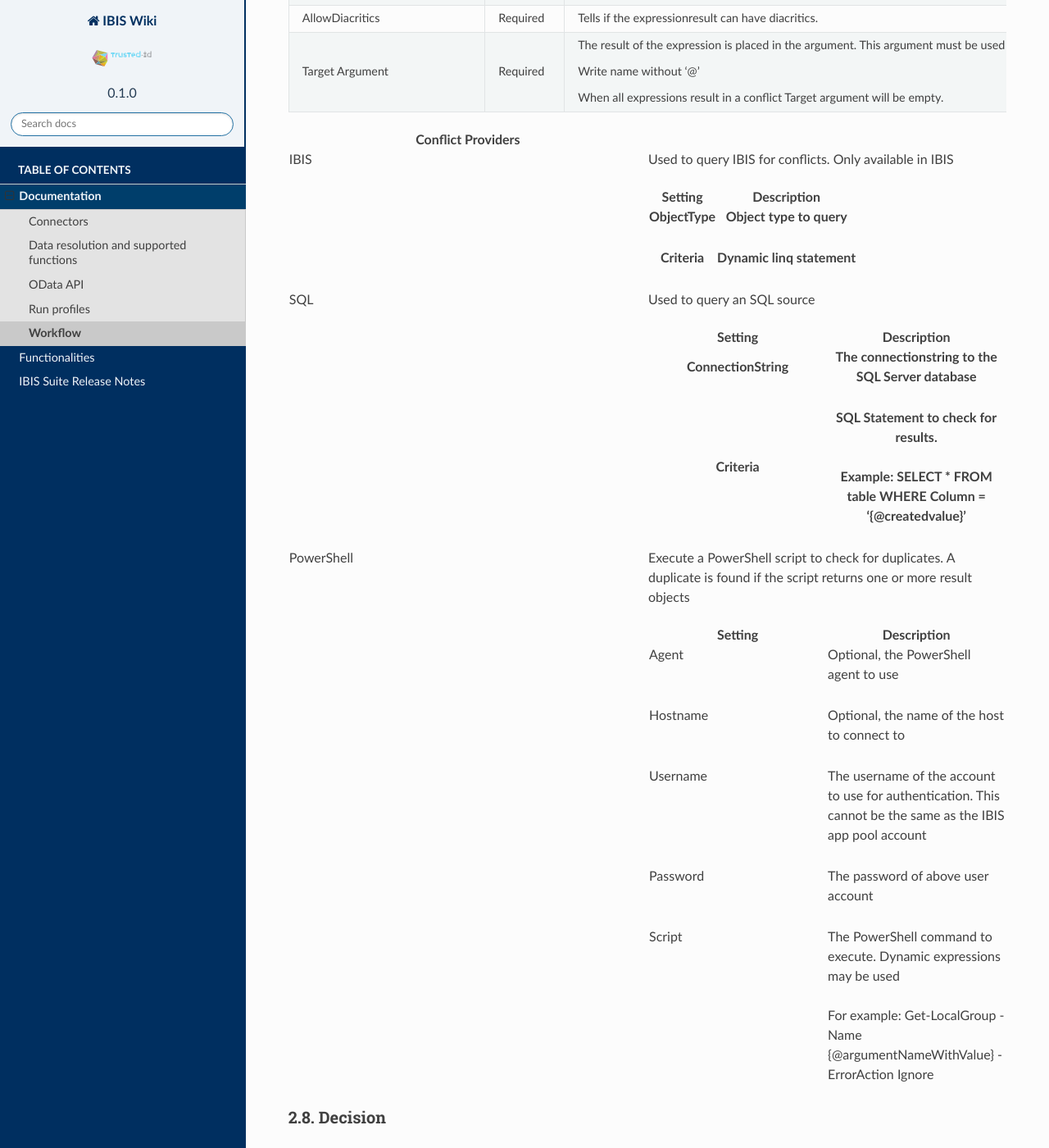
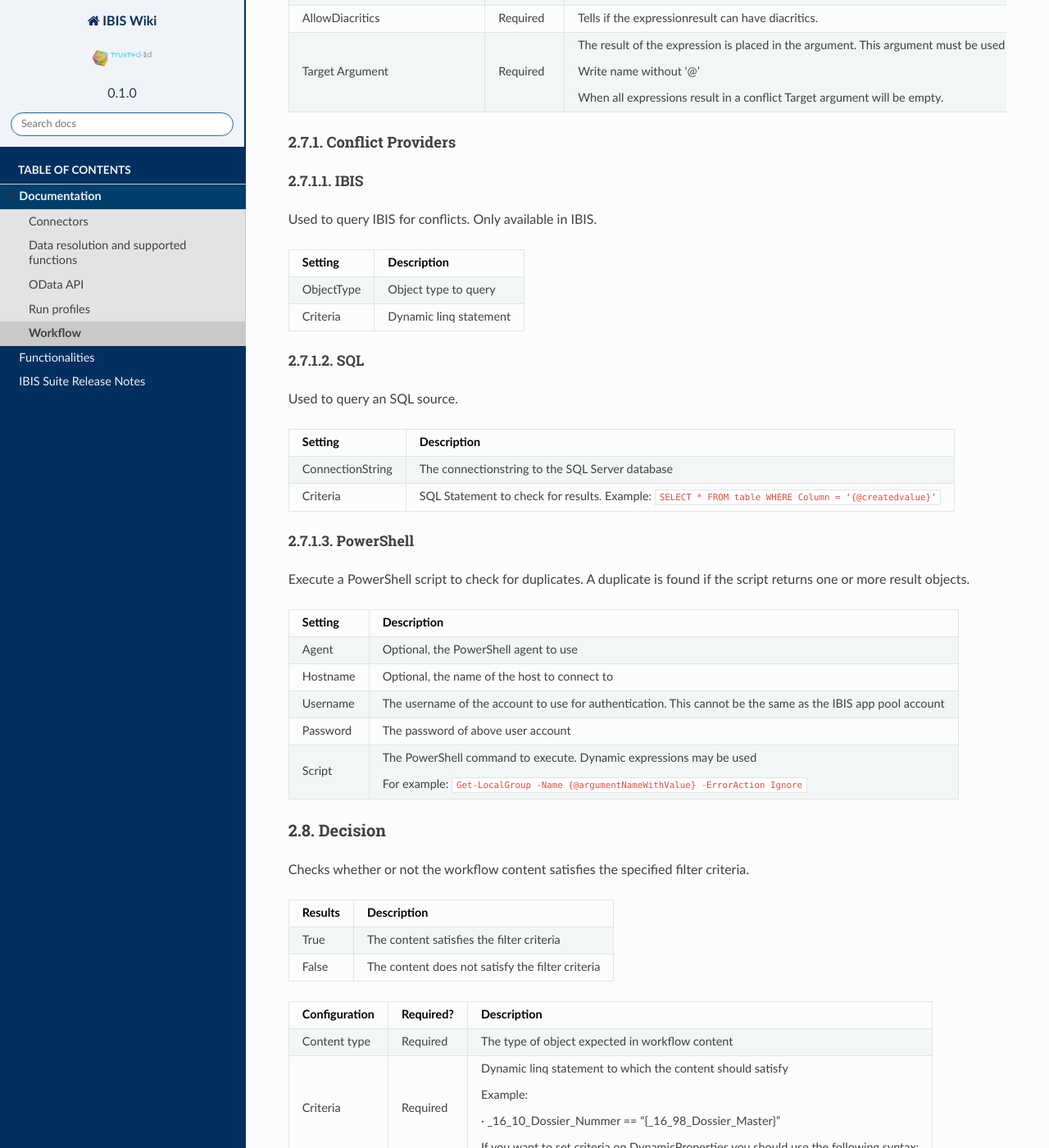
Before and after one commit to Raoulorlando/rtd-tutorial, a Sphinx documentation site: the page built from docs/source/Documentatie/SysPage_Workflow.md, in a window 1280 px wide and 1400 px high, scrolled down 11468 px. Shown: the whole window at 82% size. Built offline with Sphinx 7.4.7 and the Read the Docs theme 2.0.0, drawn with Linux system fonts in a browser that asks for light colours; nearby versions of some CDN libraries; some web fonts are replaced; library files that are not in the unit come from our copies; pages that are not in the unit, such as notebooks, are missing from menus.

````diff
--- a/docs/source/Documentatie/SysPage_Workflow.md
+++ b/docs/source/Documentatie/SysPage_Workflow.md
@@ -469,109 +469,41 @@ This activity creates a unique value
 | AllowDiacritics              | Required  | Tells if the expressionresult can have diacritics.                                                                                                                                                                                    |
 | Target Argument              | Required  | The result of the expression is placed in the argument. This argument must be used in Conflict filter to query on it.<br> <br>Write name without ‘@’<br> <br>When all expressions result in a conflict Target argument will be empty. |
 
-<table class="table table-bordered">
-<colgroup>
-<col style="width: 50%" />
-<col style="width: 50%" />
-</colgroup>
-<thead class="thead-light">
-<tr class="header">
-<th>Conflict Providers</th>
-<th></th>
-</tr>
-</thead>
-<tbody>
-<tr class="odd">
-<td><p>IBIS</p></td>
-<td><p>Used to query IBIS for conflicts. Only available in IBIS</p>
-<table class="table table-bordered">
-<thead class="thead-light">
-<tr class="header">
-<th>Setting</th>
-<th>Description</th>
-</tr>
-<tr class="odd">
-<th><p>ObjectType</p></th>
-<th><p>Object type to query</p></th>
-</tr>
-<tr class="header">
-<th><p>Criteria</p></th>
-<th><p>Dynamic linq statement</p></th>
-</tr>
-</thead>
-&#10;</table></td>
-</tr>
-<tr class="even">
-<td><p>SQL</p></td>
-<td><p>Used to query an SQL source</p>
-<table class="table table-bordered">
-<colgroup>
-<col style="width: 50%" />
-<col style="width: 50%" />
-</colgroup>
-<thead class="thead-light">
-<tr class="header">
-<th>Setting</th>
-<th>Description</th>
-</tr>
-<tr class="odd">
-<th><p>ConnectionString</p></th>
-<th><p>The connectionstring to the SQL Server database</p></th>
-</tr>
-<tr class="header">
-<th><p>Criteria</p></th>
-<th><p>SQL Statement to check for results.</p>
-<p>Example: SELECT * FROM table WHERE Column =
-‘{@createdvalue}’</p></th>
-</tr>
-</thead>
-&#10;</table></td>
-</tr>
-<tr class="odd">
-<td><p>PowerShell</p></td>
-<td><p>Execute a PowerShell script to check for duplicates. A duplicate
-is found if the script returns one or more result objects</p>
-<table class="table table-bordered">
-<colgroup>
-<col style="width: 50%" />
-<col style="width: 50%" />
-</colgroup>
-<thead class="thead-light">
-<tr class="header">
-<th>Setting</th>
-<th>Description</th>
-</tr>
-</thead>
-<tbody>
-<tr class="odd">
-<td><p>Agent</p></td>
-<td><p>Optional, the PowerShell agent to use</p></td>
-</tr>
-<tr class="even">
-<td><p>Hostname</p></td>
-<td><p>Optional, the name of the host to connect to</p></td>
-</tr>
-<tr class="odd">
-<td><p>Username</p></td>
-<td><p>The username of the account to use for authentication. This
-cannot be the same as the IBIS app pool account</p></td>
-</tr>
-<tr class="even">
-<td><p>Password</p></td>
-<td><p>The password of above user account</p></td>
-</tr>
-<tr class="odd">
-<td><p>Script</p></td>
-<td><p>The PowerShell command to execute. Dynamic expressions may be
-used</p>
-<p>For example: Get-LocalGroup -Name {@argumentNameWithValue}
--ErrorAction Ignore</p></td>
-</tr>
-</tbody>
-</table></td>
-</tr>
-</tbody>
-</table>
+
+#### Conflict Providers
+
+##### IBIS
+
+Used to query IBIS for conflicts. Only available in IBIS.
+
+|   Setting  |       Description      |
+|:----------:|:----------------------:|
+| ObjectType |  Object type to query  |
+|  Criteria  | Dynamic linq statement |
+
+##### SQL
+
+Used to query an SQL source.
+
+|      Setting     |                                             Description                                             |
+|:----------------:|:---------------------------------------------------------------------------------------------------:|
+| ConnectionString |                           The connectionstring to the SQL Server database                           |
+|     Criteria     | SQL Statement to check for results.   Example: ```SELECT * FROM table WHERE Column = ‘{@createdvalue}’``` |
+
+
+##### PowerShell
+
+Execute a PowerShell script to check for duplicates. A duplicate is found if the script returns one or more result objects.
+
+|  Setting |                                                                        Description                                                                        |
+|:--------:|:---------------------------------------------------------------------------------------------------------------------------------------------------------:|
+| Agent    | Optional, the PowerShell agent to use                                                                                                                     |
+| Hostname | Optional, the name of the host to connect to                                                                                                              |
+| Username | The username of the account to use for authentication. This cannot be the same as the IBIS app pool account                                               |
+| Password | The password of above user account                                                                                                                        |
+| Script   | The PowerShell command to execute. Dynamic expressions may be used<br> <br>For example: ```Get-LocalGroup -Name {@argumentNameWithValue} -ErrorAction Ignore``` |
+
+
 
 ### Decision
 
@@ -584,36 +516,12 @@ filter criteria.
 |  False  | The content does not satisfy the filter criteria |
 
 
-<table class="table table-bordered">
-<colgroup>
-<col style="width: 25%" />
-<col style="width: 25%" />
-<col style="width: 25%" />
-<col style="width: 25%" />
-</colgroup>
-<thead class="thead-light">
-<tr class="header">
-<th>Configuration</th>
-<th>Required?</th>
-<th>Description</th>
-<th></th>
-</tr>
-</thead>
-<tbody>
-<tr class="odd">
-<td><p>Content type</p></td>
-<td><p>Required</p></td>
-<td><p>The type of object expected in workflow content</p></td>
-<td></td>
-</tr>
-<tr class="even">
-<td><p>Criteria</p></td>
-<td><p>Required</p></td>
-<td><p>Dynamic linq statement to which the content should satisfy</p>
-<p>Example:</p>
-<p>· _16_10_Dossier_Nummer == “{_16_98_Dossier_Master}”</p>
-<p>If you want to set criteria on DynamicProperties you should use the
-following syntax:</p>
+| Configuration | Required? |                                                                                                               Description                                                                                                               |
+|:-------------:|:---------:|:---------------------------------------------------------------------------------------------------------------------------------------------------------------------------------------------------------------------------------------:|
+| Content type  | Required  | The type of object expected in workflow content                                                                                                                                                                                         |
+| Criteria      | Required  | Dynamic linq statement to which the content should satisfy<br> <br>Example:<br> <br>· _16_10_Dossier_Nummer == “{_16_98_Dossier_Master}”<br> <br>If you want to set criteria on DynamicProperties you should use the following syntax:  |
+
+
 <table>
 <thead class="thead-light">
 <tr class="header">
@@ -637,10 +545,6 @@ Convert.ToBoolean(DynamicProperties["PropertyName"]) == true</p></td>
 <td><p>Int</p></td>
 <td><p>DynamicProperties.ContainsKey("PropertyName") &amp;&amp;
 Convert.ToInt32(DynamicProperties["PropertyName"]) == 123</p></td>
-</tr>
-</tbody>
-</table></td>
-<td></td>
 </tr>
 </tbody>
 </table>
@@ -754,7 +658,7 @@ query returned zero results.
 | Configuration | Required? |                                                             Description                                                            |
 |:-------------:|:---------:|:----------------------------------------------------------------------------------------------------------------------------------:|
 |  Content type |  Required |                                                     The type of object to query                                                    |
-|    Criteria   |  Required | Dynamic linq statement with a criteria to filter on.   If you want to set criteria on DynamicProperties you should use the following syntax: <br> String: ```DynamicProperties["PropertyName"] == """stringvalue"""``` <br> Boolean: ```DynamicProperties["PropertyName"] == “””true”””```  <br> Int: ```DynamicProperties["PropertyName"] == 123``` <br> Date: ```DynamicProperties["PropertyName"] == """2021-12-31"""``` <br> ```{eval-rst} .. note:: Check in the DynamicPropertyValues table in which format dates are stored. In this example we're using the 'yyyy-MM-dd' format.```|
+|    Criteria   |  Required | Dynamic linq statement with a criteria to filter on.   If you want to set criteria on DynamicProperties you should use the following syntax: <br> String: ```DynamicProperties["PropertyName"] == """stringvalue"""``` <br> Boolean: ```DynamicProperties["PropertyName"] == “””true”””```  <br> Int: ```DynamicProperties["PropertyName"] == 123``` <br> Date: ```DynamicProperties["PropertyName"] == """2021-12-31"""``` <br> ```{eval-rst} <br> .. note:: Check in the DynamicPropertyValues table in which format dates are stored. In this example we're using the 'yyyy-MM-dd' format.```|
 
 
 ### IdentityDossier
````
